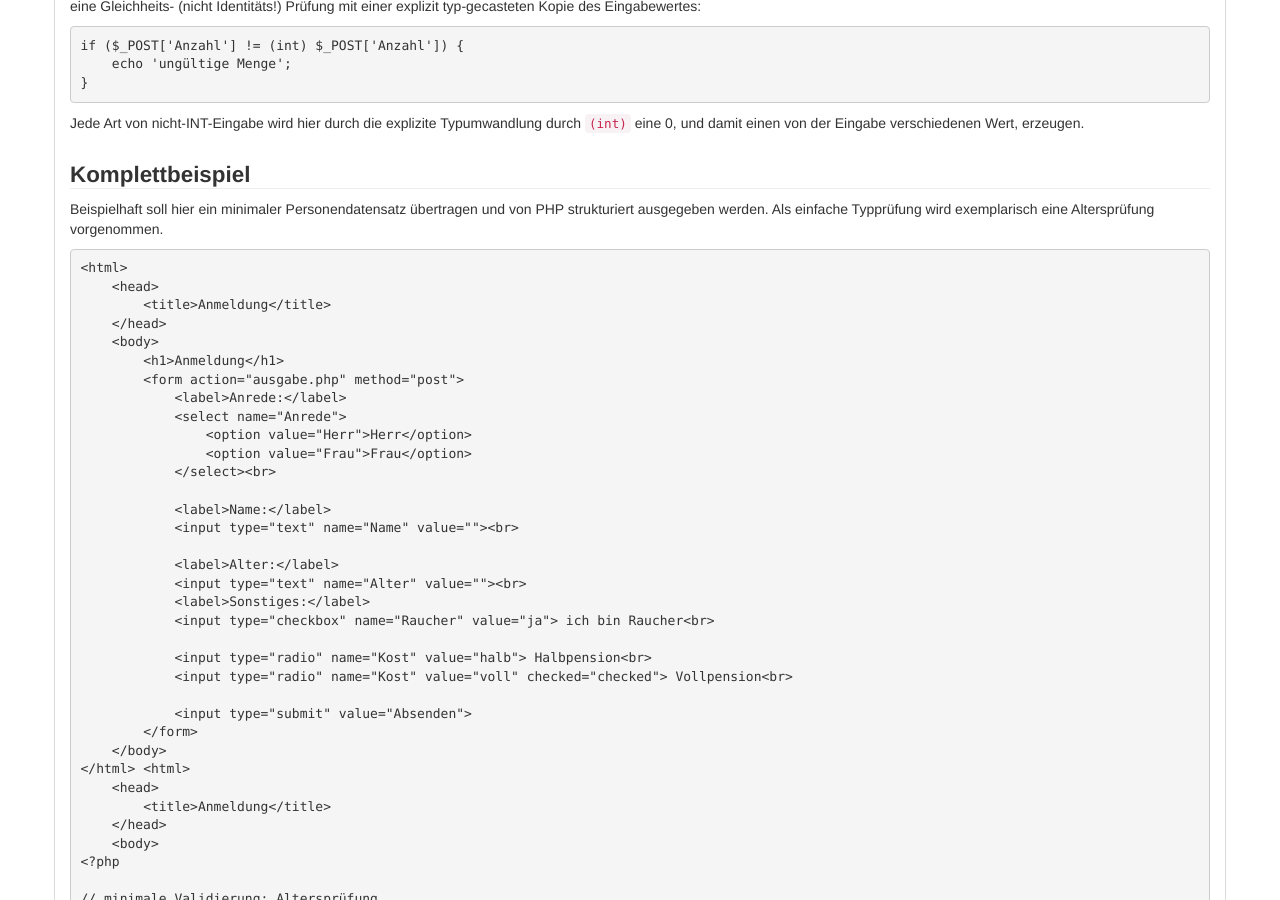
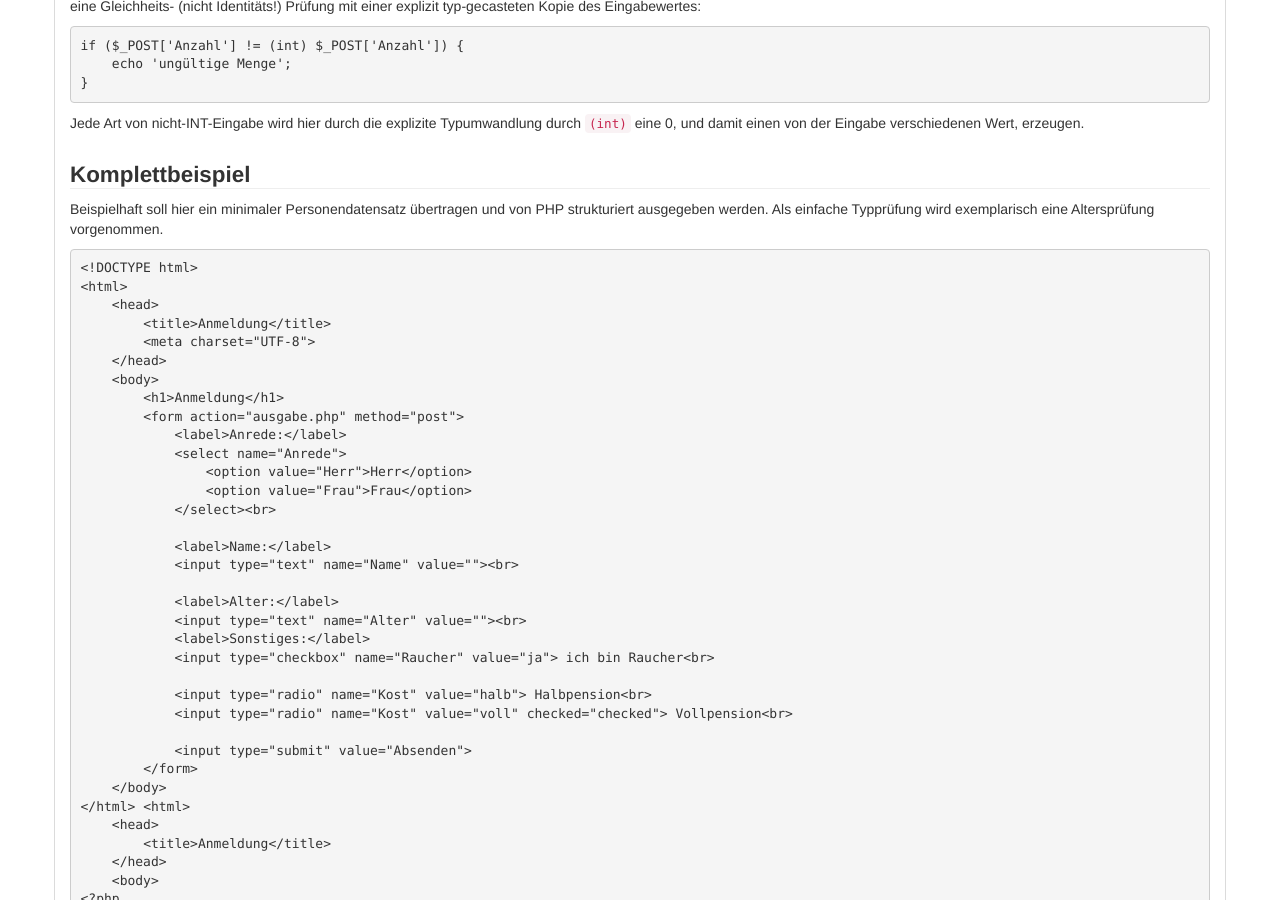
Before and after one commit to php-de/php-de.github.io, a Jekyll site: the page built from form/form.md, in a window 1280 px wide and 900 px high, scrolled down 3718 px. Built offline with Jekyll 4.4.1, drawn with Linux system fonts in a browser that asks for light colours; nearby versions of some CDN libraries.

Commit message:
Update form.md

```diff
--- a/form/form.md
+++ b/form/form.md
@@ -231,9 +231,11 @@ Jede Art von nicht-INT-Eingabe wird hier durch die explizite Typumwandlung durch
 Beispielhaft soll hier ein minimaler Personendatensatz übertragen und von PHP strukturiert ausgegeben werden. Als einfache Typprüfung wird exemplarisch eine Altersprüfung vorgenommen.
 
 ~~~ php
+<!DOCTYPE html>
 <html>
     <head>
         <title>Anmeldung</title>
+        <meta charset="UTF-8">
     </head>
     <body>
         <h1>Anmeldung</h1>
```
